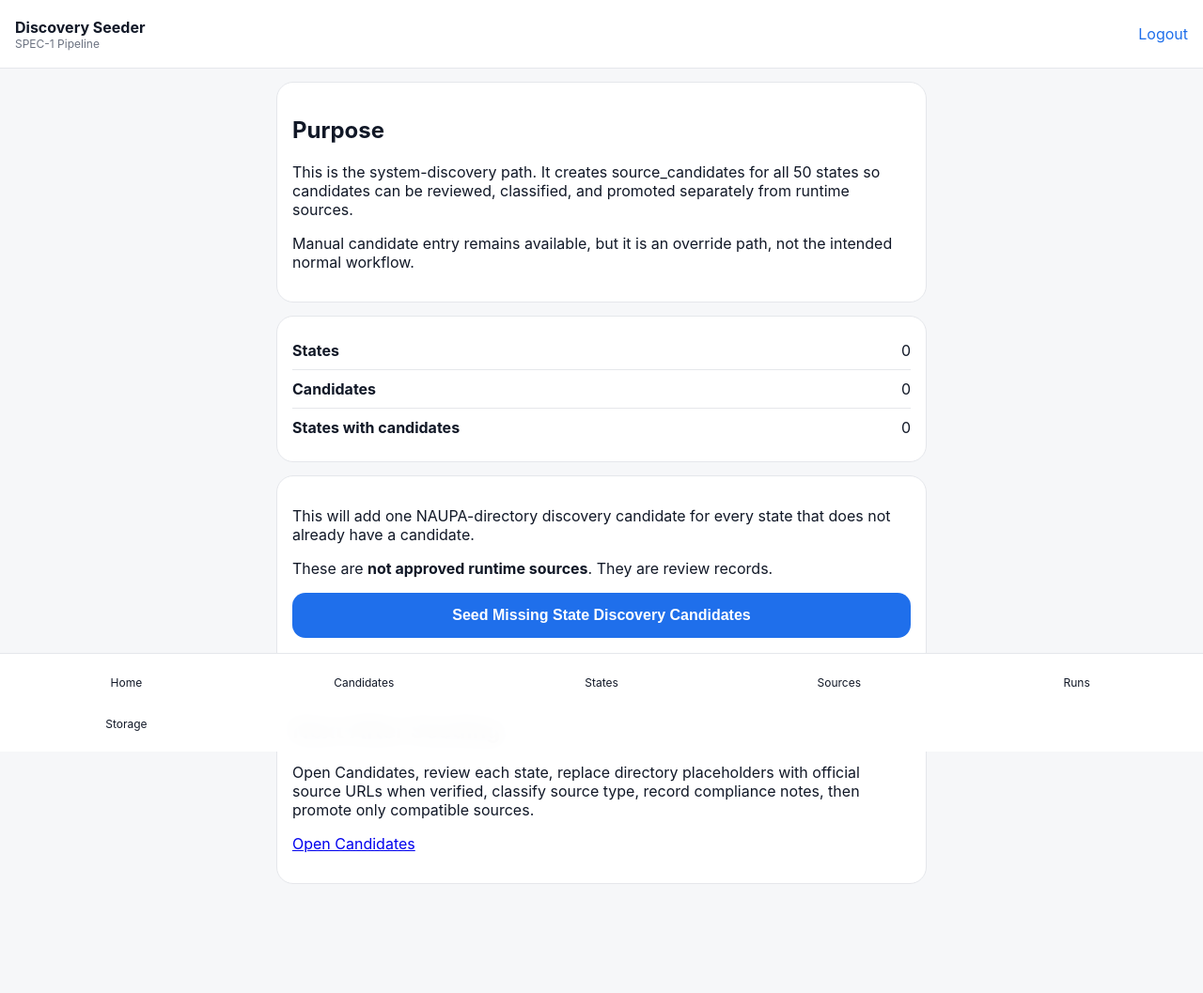
After one commit to amflimited/AMF, a PHP site: page /app/admin/pages/discovery.php in a window 1280 px wide. The commit adds this page. Shown: the whole page at 94% size. Run offline with PHP 8.4, Linux system fonts and the light colour scheme; the visitor is signed in with stand-in values (Sample User, id 1); data that the repository does not hold is empty.

Commit message:
Add discovery seeder workflow

```diff
--- a/app/admin/index.php
+++ b/app/admin/index.php
@@ -4,11 +4,12 @@ require_once __DIR__.'/includes/layout.php';
 require_login();
 header_page('Dashboard');
 $m = one("SELECT mode_value FROM system_modes WHERE mode_key='system_mode'");
-$c = one("SELECT (SELECT COUNT(*) FROM ref_states) states,(SELECT COUNT(*) FROM sources) sources,(SELECT COUNT(*) FROM records) records,(SELECT COUNT(*) FROM rejected_records) rejected");
+$c = one("SELECT (SELECT COUNT(*) FROM ref_states) states,(SELECT COUNT(*) FROM sources) sources,(SELECT COUNT(*) FROM records) records,(SELECT COUNT(*) FROM rejected_records) rejected,(SELECT COUNT(*) FROM source_candidates) candidates");
 echo '<section class="card"><div class="kpi">';
-foreach (['states'=>'States','sources'=>'Sources','records'=>'Accepted','rejected'=>'Rejected'] as $k=>$label) echo '<div class="metric"><b>'.h($c[$k] ?? 0).'</b><span>'.h($label).'</span></div>';
+foreach (['states'=>'States','candidates'=>'Candidates','sources'=>'Sources','records'=>'Accepted','rejected'=>'Rejected'] as $k=>$label) echo '<div class="metric"><b>'.h($c[$k] ?? 0).'</b><span>'.h($label).'</span></div>';
 echo '</div></section>';
 echo '<section class="card"><h2>System Mode</h2><p>'.h($m['mode_value'] ?? 'unknown').'</p></section>';
+echo '<section class="card"><h2>Source Discovery</h2><p>Discovery candidates should be seeded by the system first. Manual entry is only for corrections, overrides, and one-off additions.</p><p><a href="'.h(admin_url('pages/discovery.php')).'">Open Discovery Seeder</a></p></section>';
 echo '<section class="card"><h2>AI Bridge</h2><p><a href="'.h(admin_url('pages/apply-ai-advice.php')).'">Apply ChatGPT Advice</a></p></section>';
 footer_page();
 ?>
--- /dev/null
+++ b/app/admin/pages/discovery.php
@@ -0,0 +1,33 @@
+<?php
+require_once __DIR__.'/../includes/auth.php';
+require_once __DIR__.'/../includes/layout.php';
+require_once __DIR__.'/../includes/candidate_schema.php';
+require_login();
+ensure_candidate_tables();
+header_page('Discovery Seeder');
+$counts = one("SELECT (SELECT COUNT(*) FROM ref_states) states, (SELECT COUNT(*) FROM source_candidates) candidates, (SELECT COUNT(DISTINCT state_code) FROM source_candidates) candidate_states");
+?>
+<section class="card">
+<h2>Purpose</h2>
+<p>This is the system-discovery path. It creates source_candidates for all 50 states so candidates can be reviewed, classified, and promoted separately from runtime sources.</p>
+<p>Manual candidate entry remains available, but it is an override path, not the intended normal workflow.</p>
+</section>
+<section class="card">
+<div class="row"><strong>States</strong><span><?=h($counts['states'] ?? 0)?></span></div>
+<div class="row"><strong>Candidates</strong><span><?=h($counts['candidates'] ?? 0)?></span></div>
+<div class="row"><strong>States with candidates</strong><span><?=h($counts['candidate_states'] ?? 0)?></span></div>
+</section>
+<section class="card">
+<form method="post" action="<?=h(admin_url('actions/seed-source-discovery.php'))?>">
+<input type="hidden" name="csrf" value="<?=h(csrf())?>">
+<p>This will add one NAUPA-directory discovery candidate for every state that does not already have a candidate.</p>
+<p>These are <strong>not approved runtime sources</strong>. They are review records.</p>
+<p><button>Seed Missing State Discovery Candidates</button></p>
+</form>
+</section>
+<section class="card">
+<h2>Next After Seeding</h2>
+<p>Open Candidates, review each state, replace directory placeholders with official source URLs when verified, classify source type, record compliance notes, then promote only compatible sources.</p>
+<p><a href="<?=h(admin_url('pages/source-candidates.php'))?>">Open Candidates</a></p>
+</section>
+<?php footer_page(); ?>
```
Also changed, not shown: app/admin/actions/seed-source-discovery.php (added, +43 -0 lines).
